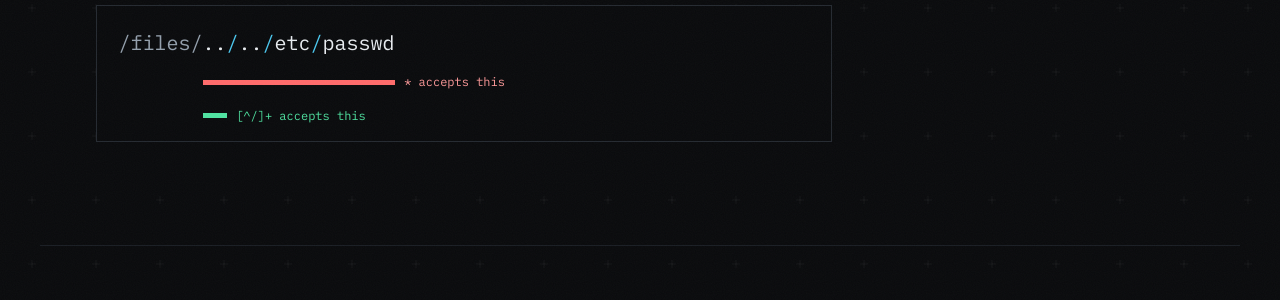
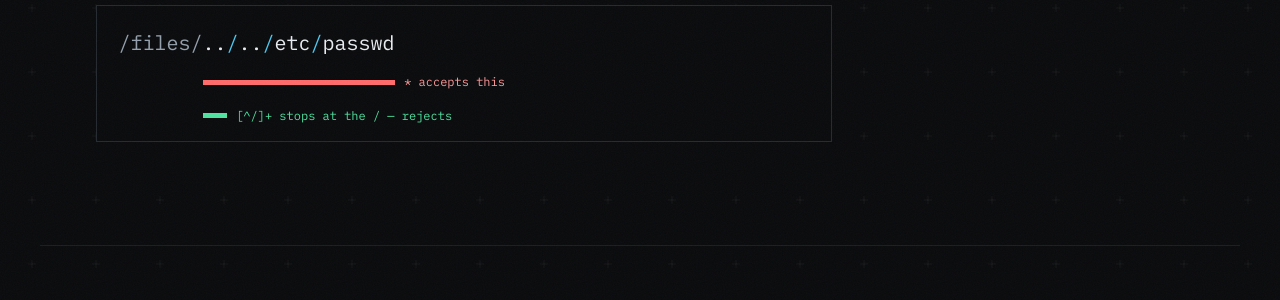
Before and after one commit to agileAlligator/Portfolio-Page, a Jekyll site: the page built from allowlist-bypass.html, in a window 1280 px wide and 900 px high, scrolled down 545 px. Shown: the part 152-452 px from the top of the window. Built offline with Jekyll 4.4.1, drawn with Linux system fonts in a browser that asks for light colours.

Commit message:
Remove hero rev-line; fix allowlist anchor rail (rejects, not accepts)
- index.html: drop the "rev 2026.07 · pune, in · all systems self-hosted" line.
- allowlist: the [^/]+ anchor rail was hardcoded "accepts this", but the anchor
  matches a single segment — on a traversal path it stops at the first slash and
  the full match fails. Label now follows the decision: "accepts this" when it
  matches one segment, "[^/]+ stops at the / — rejects" otherwise. On the default
  /files/../../etc/passwd it now correctly reads reject (green), opposite the
  glob's wrong accept (red). Verified in DOM + screenshot.

Co-Authored-By: Claude Opus 4.8 <noreply@anthropic.com>
Claude-Session: https://claude.ai/code/session_01BU5ByKS38spu23Av3PhyTm

```diff
--- a/assets/allowlist.js
+++ b/assets/allowlist.js
@@ -102,7 +102,10 @@
 		var railWrap = document.createElement("div");
 		railWrap.className = "al-viz-rails";
 		railWrap.appendChild(rail("al-rail-glob", "al-label-glob", PREFIX.length, tail.length, "* accepts this"));
-		railWrap.appendChild(rail("al-rail-anchor", "al-label-anchor", PREFIX.length, segs[0].length, "[^/]+ accepts this"));
+		// the anchor matches a single segment: it accepts a lone segment, but a
+		// second segment (the traversal) makes the full match fail — that's a reject.
+		var anchorText = hardApprove(raw) ? "[^/]+ accepts this" : "[^/]+ stops at the / — rejects";
+		railWrap.appendChild(rail("al-rail-anchor", "al-label-anchor", PREFIX.length, segs[0].length, anchorText));
 		viz.appendChild(railWrap);
 	}
 
--- a/index.html
+++ b/index.html
@@ -89,7 +89,6 @@
 				<h1 class="hero-title" data-reveal>
 					Avneesh<br />Kasture
 				</h1>
-				<p class="hero-rev" data-reveal>rev 2026.07 · pune, in · all systems self-hosted</p>
 				<p class="hero-role" data-reveal>
 					<span class="tag">secure-mcp engineer</span>
 					<span class="slash">/</span>
```
